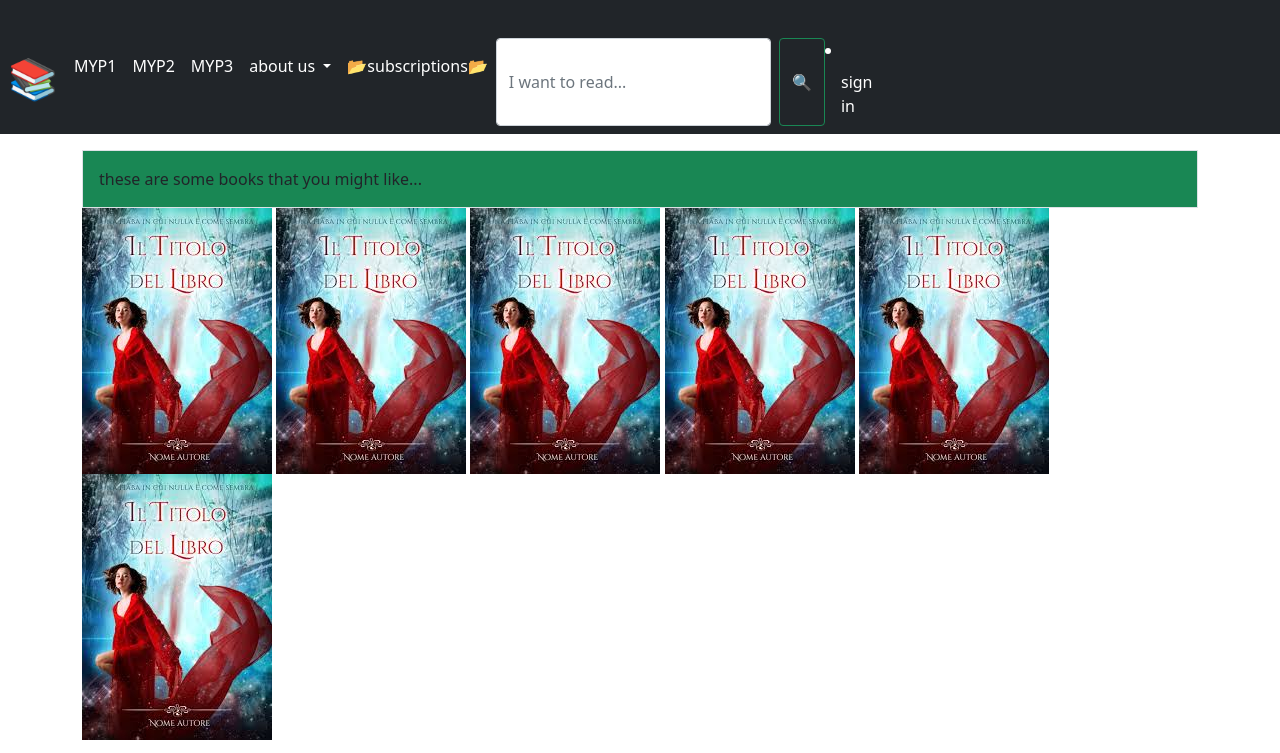
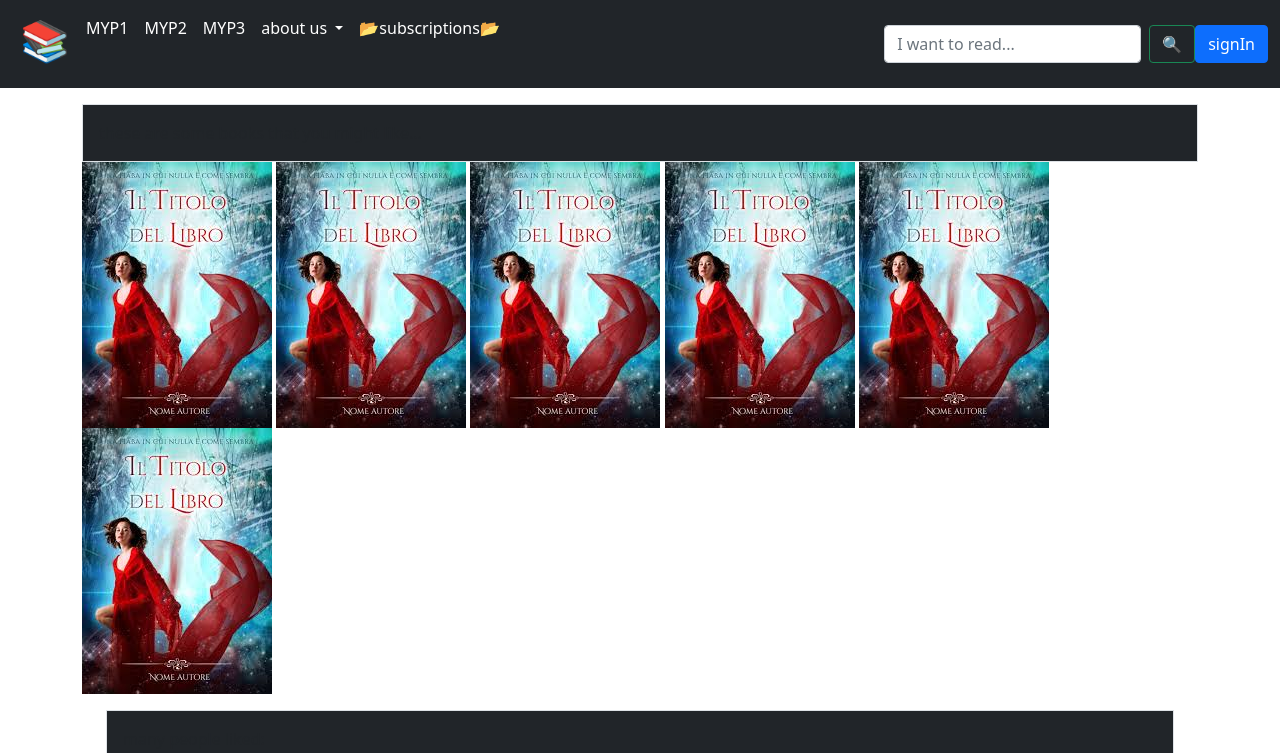
Before and after one commit to giocappe2008/Unit1.Bootstrap, a plain HTML site: page index.html in a window 1280 px wide. Shown: the top 753 px of the page. Drawn offline with nearby package versions, Linux system fonts and the light colour scheme.

Commit message:
ok im done
it was pretty hard

```diff
--- a/index.html
+++ b/index.html
@@ -12,8 +12,7 @@
 
 <body>
     <nav class="navbar navbar-expand-lg navbar-light bg-dark text-white">
-        <div class="container-success">
-            <a class="navbar-brand" href="#"></a>
+        <div class="container-fluid">
             <button class="navbar-toggler" type="button" data-bs-toggle="collapse"
                 data-bs-target="#navbarSupportedContent" aria-controls="navbarSupportedContent" aria-expanded="false"
                 aria-label="Toggle navigation">
@@ -22,7 +21,9 @@
             <div class="collapse navbar-collapse" id="navbarSupportedContent">
                 <ul class="navbar-nav me-auto mb-2 mb-lg-0">
                     <li class="nav-item">
-                        <a class="nav-link text-white active" aria-current="page" href="index.html"><h1>📚</h1></a>
+                        <a class="nav-link text-white active" aria-current="page" href="index.html">
+                            <h1>📚</h1>
+                        </a>
                     </li>
                     <li class="nav-item">
                         <a class="nav-link text-white" href="m1.html">MYP1</a>
@@ -41,7 +42,7 @@
                         <ul class="dropdown-menu" aria-labelledby="navbarDropdown">
                             <li><a class="dropdown-item text-white" href="#">other books</a></li>
 
-                 <img src="images.jpeg" alt="">           <li>
+                            <li>
                                 <hr class="dropdown-divider">
                             </li>
                             <li><a class="dropdown-item text-white" href="#">contact for issues</a></li>
@@ -51,14 +52,12 @@
                         <a class="nav-link text-white" href="sub.html">📂subscriptions📂</a>
                     </li>
                 </ul>
+            </div>
             <form class="d-flex">
                 <input class="form-control me-2" type="search" placeholder="I want to read..." aria-label="search">
                 <button class="btn btn-outline-success" type="submit">🔍</button>
-                    <li class="nav-item">
-                        <a class="nav-link text-white" href="login.html" class="nav-link text-white">sign in</a>
-                    </li>
+                <a href="login.html" class="btn btn-primary">signIn</a>
             </form>
-            </div>
         </div>
     </nav>
     </nav>
@@ -68,7 +67,7 @@
         <div class="row ">
             <div class="container">
                 <div class="col">
-            <div class="p-3 border bg-success">these are some books that you might like...</div>
+                    <div class="p-3 border bg-dark">these are some books that you might like...</div>
                     <div class="column">
                         <div class="row">
                         </div>
@@ -85,7 +84,7 @@
                             <div class="row ">
                                 <div class="container">
                                     <div class="col">
-              <div class="p-3 border bg-success">many people liked:</div>
+                                        <div class="p-3 border bg-dark">many people liked:</div>
                                         <div class="column">
                                             <div class="row">
                                             </div>
@@ -109,10 +108,11 @@
 
 
 
-    <script src="https://cdn.jsdelivr.net/npm/bootstrap@5.1.3/dist/js/bootstrap.bundle.min.js">
+                                <script
+                                    src="https://cdn.jsdelivr.net/npm/bootstrap@5.1.3/dist/js/bootstrap.bundle.min.js">
 
 
 
-</body>
+</body >
 
-</html>
+</html >
```
Also changed, not shown: sub.html (+2 -1 lines), images.jpg (added), signup.html (added). Lines whose indentation alone changed are shown as unchanged.
